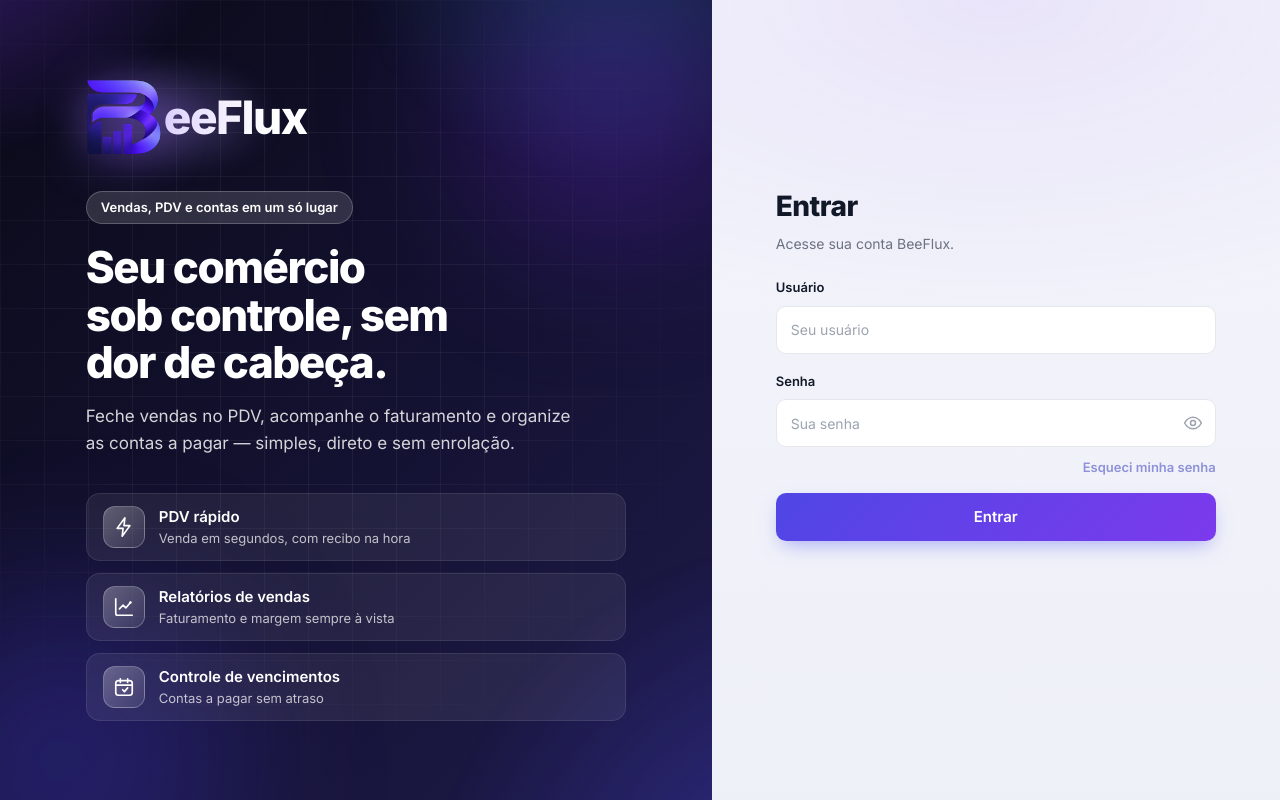
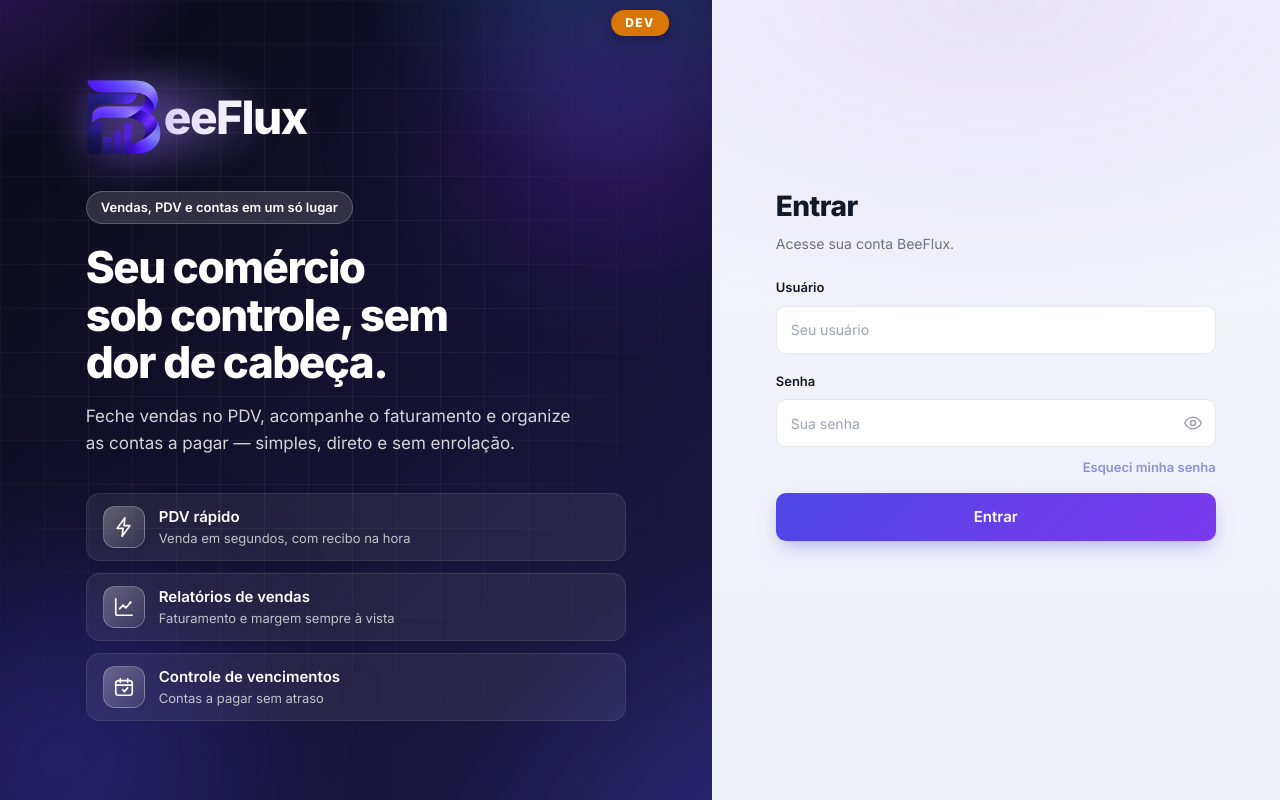
Before and after one commit to Claayton/BillFlux, a Vue app in the folder frontend/: page / in a window 1280 px wide. Built offline with nearby package versions, Linux system fonts and the light colour scheme; no server answers.

Commit message:
feat(ui): etiqueta DEV e ícone do Caixa

```diff
--- a/frontend/src/App.vue
+++ b/frontend/src/App.vue
@@ -5,6 +5,8 @@
 import logoUrl from '@/assets/logo.png'
 
 const auth = useAuthStore()
+// true só no `vite` dev (túnel pdvdev); no build de produção vira false.
+const isDev = import.meta.env.DEV
 
 // Mantém a sessão deslizante de 24h viva durante o turno e detecta
 // sessão morta antes do usuário estar no meio de uma venda.
@@ -42,6 +44,9 @@
     <img class="app-boot-mark" :src="logoUrl" alt="BeeFlux" />
     <p>Carregando BeeFlux…</p>
   </div>
+  <div v-if="isDev" class="dev-badge" role="status" title="Ambiente de desenvolvimento (dados de teste)">
+    DEV
+  </div>
 </template>
 
 <style scoped>
@@ -61,4 +66,23 @@
   border-radius: 14px;
   object-fit: contain;
 }
+/* Etiqueta DEV: só existe no bundle de desenvolvimento (import.meta.env.DEV).
+   Fixa acima de tudo, sem interceptar cliques. */
+.dev-badge {
+  position: fixed;
+  top: 10px;
+  left: 50%;
+  transform: translateX(-50%);
+  z-index: 9999;
+  padding: 4px 14px;
+  border-radius: 999px;
+  background: #d97706;
+  color: #fff;
+  font-size: 12px;
+  font-weight: 800;
+  letter-spacing: 1.5px;
+  box-shadow: 0 4px 14px rgba(0, 0, 0, 0.3);
+  pointer-events: none;
+  user-select: none;
+}
 </style>
--- a/frontend/src/components/AppShell.vue
+++ b/frontend/src/components/AppShell.vue
@@ -13,7 +13,7 @@
   {
     items: [
       { name: 'sales', label: 'Vendas', icon: 'fas fa-cash-register', to: '/sales' },
-      { name: 'caixa', label: 'Caixa', icon: 'fas fa-cash-register', to: '/caixa' },
+      { name: 'caixa', label: 'Caixa', icon: 'fas fa-money-bill-wave', to: '/caixa' },
     ]
   },
   {
```
